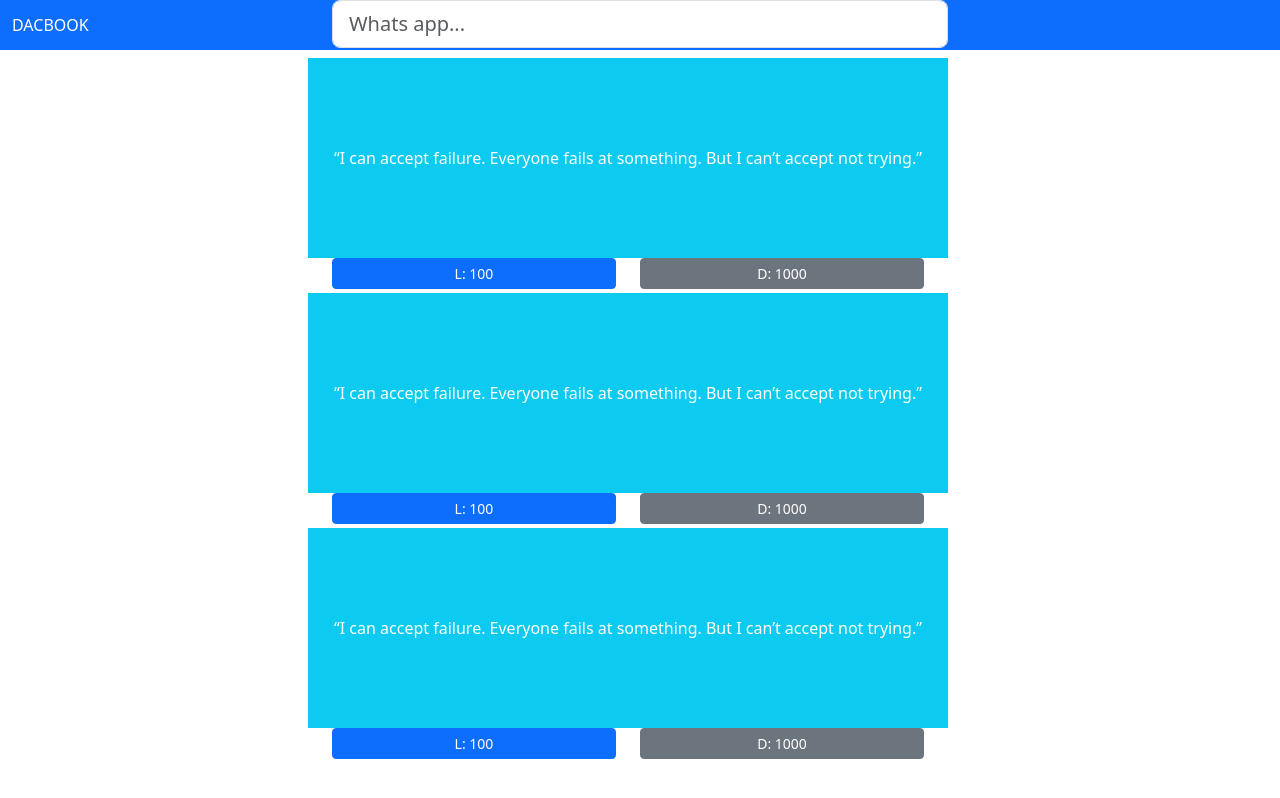
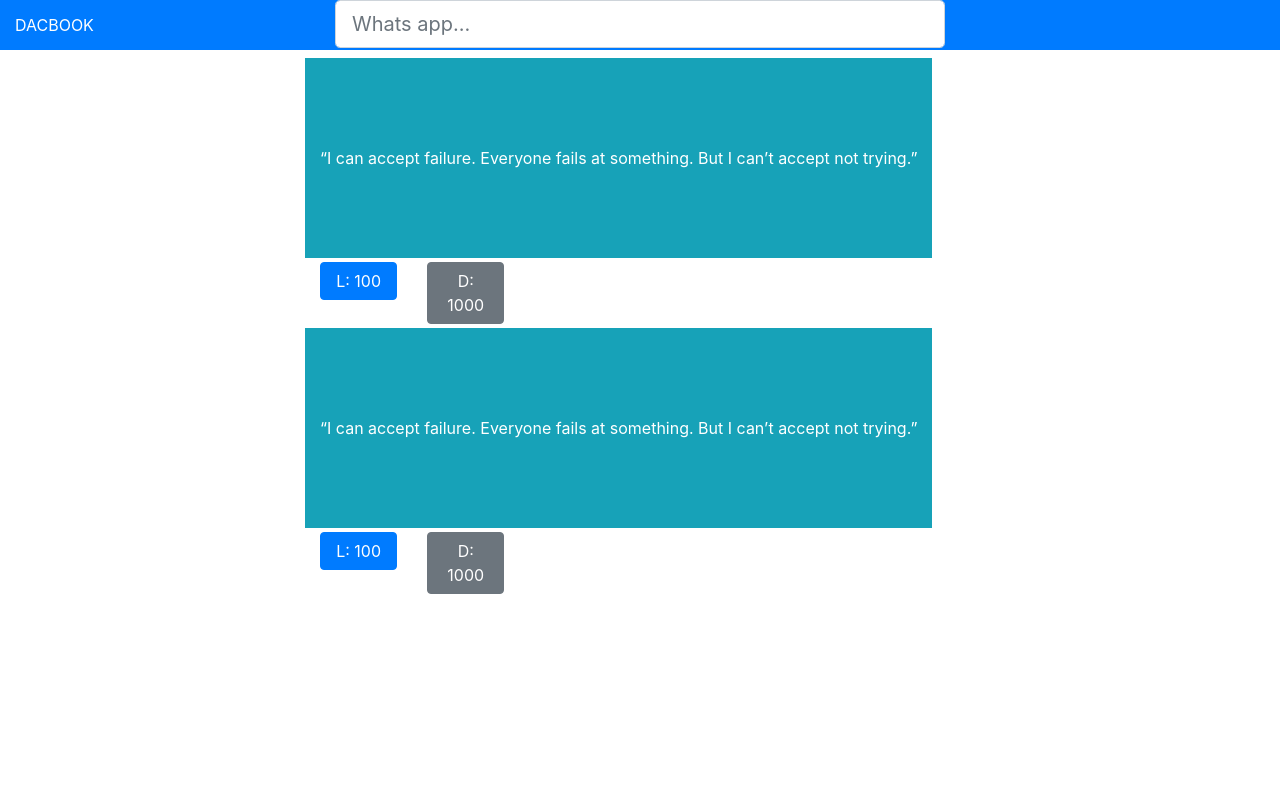
Before and after one commit to AWEB2018/angularsetup, an Angular app: page / in a window 1280 px wide. Built offline with nearby package versions, Linux system fonts and the light colour scheme.

Commit message:
event binding

```diff
--- a/src/app/app.component.html
+++ b/src/app/app.component.html
@@ -15,20 +15,20 @@
 
     <div class="col-sm-6" >
       <div *ngFor="let item of refPostList" class="mt-1 row rounded text-white " >
-        <div class="row  bg-info" style="height: 200px;">
-            <div class="col-sm-12 make-center">
+        <div class="row  bg-info justify-content-center align-items-center" style="height: 200px;">
+            <div class="col-sm-12">
                 {{item.post}}
               </div>
         </div>
 
-        <div class="row">
+        <div class="row mt-1">
             <div class="col-sm-6" >
-                <button type="button" style="width: 100%" class="btn btn-primary btn-block  btn-sm">
+                <button type="button"  (click)="increaseLikeCount(item)"  class="btn btn-primary btn-block">
                   L: {{item.likeCount}}
                 </button>
             </div>
             <div class="col-sm-6">
-              <button type="button" style="width: 100%" class="btn btn-secondary btn-block btn-sm">
+              <button (click)="increaseDislikeCount(item);" type="button"  class="btn btn-secondary btn-block">
                 D: {{item.dislikeCount}}
               </button>
             </div>
--- a/src/app/app.component.ts
+++ b/src/app/app.component.ts
@@ -19,5 +19,15 @@ export class AppComponent {
     'dislikeCount': 1000,
   };
 
-  refPostList = [this.refPost, this.refPost, this.refPost];
+  refPostList = [this.refPost, this.refPost];
+
+
+  increaseLikeCount(post) {
+    post.likeCount += 1;
+  }
+
+  increaseDislikeCount(post) {
+    post.dislikeCount += 1;
+  }
+
 }
--- a/src/index.html
+++ b/src/index.html
@@ -3,7 +3,6 @@
 <head>
   <meta charset="utf-8">
   <title>HelloAngular</title>
-  <link rel="stylesheet" href="../node_modules/bootstrap/dist/css/bootstrap.css">
   <base href="/">
 
   <meta name="viewport" content="width=device-width, initial-scale=1">
```
Also changed, not shown: .angular-cli.json.
